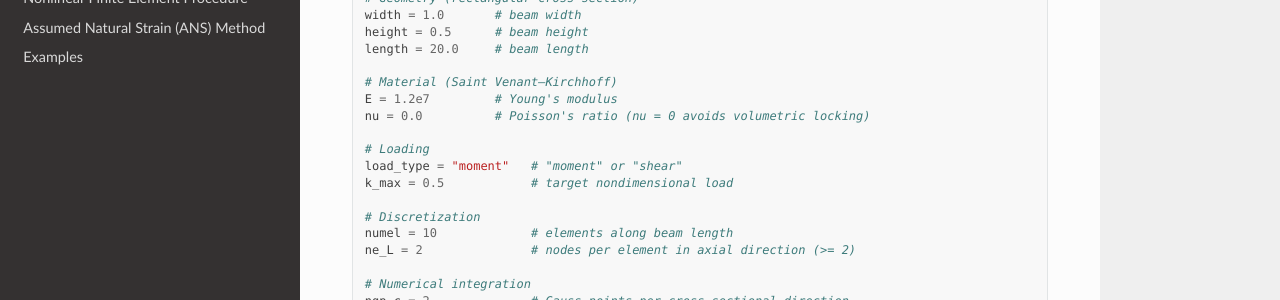
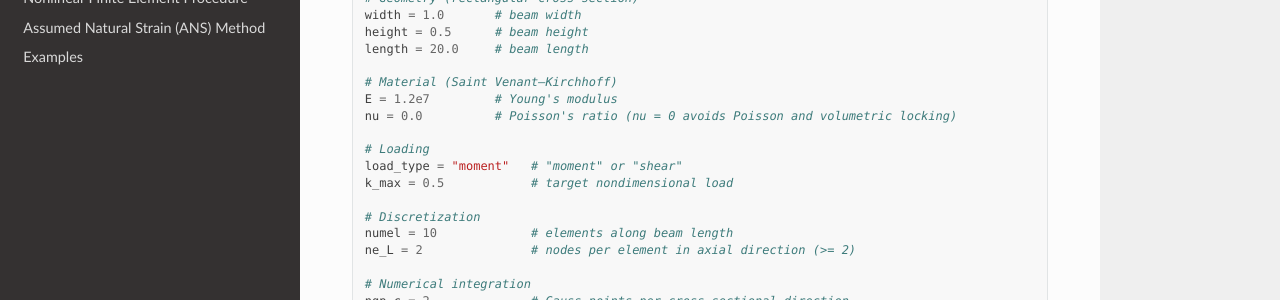
Before and after one commit to jaafaralaswad/solidbeamfem, a Sphinx documentation site: the page built from docs/source/index.rst, in a window 1280 px wide and 900 px high, scrolled down 1791 px. Shown: the part 151-451 px from the top of the window. Built offline with Sphinx 7.4.7 and the Read the Docs theme 3.1.0, drawn with Linux system fonts in a browser that asks for light colours.

Commit message:
correct typos

```diff
--- a/docs/source/examples.rst
+++ b/docs/source/examples.rst
@@ -30,7 +30,7 @@
 
    # Material (Saint Venant–Kirchhoff)
    E = 1.2e7         # Young's modulus
-   nu = 0.0          # Poisson's ratio (nu = 0 avoids volumetric locking)
+   nu = 0.0          # Poisson's ratio (nu = 0 avoids Poisson and volumetric locking)
 
    # Loading
    load_type = "moment"   # "moment" or "shear"
@@ -132,7 +132,7 @@
 
    # Material (Saint Venant–Kirchhoff)
    E = 12         # Young's modulus
-   nu = 0.0          # Poisson's ratio (nu = 0 avoids volumetric locking)
+   nu = 0.0          # Poisson's ratio (nu = 0 avoids Poisson and volumetric locking)
 
    # Loading
    load_type = "shear"   # "moment" or "shear"
--- a/docs/source/index.rst
+++ b/docs/source/index.rst
@@ -110,7 +110,7 @@ Problem definition
 
    # Material (Saint Venant–Kirchhoff)
    E = 1.2e7         # Young's modulus
-   nu = 0.0          # Poisson's ratio (nu = 0 avoids volumetric locking)
+   nu = 0.0          # Poisson's ratio (nu = 0 avoids Poisson and volumetric locking)
 
    # Loading
    load_type = "moment"   # "moment" or "shear"
```
Also changed, not shown: 4 other files.
